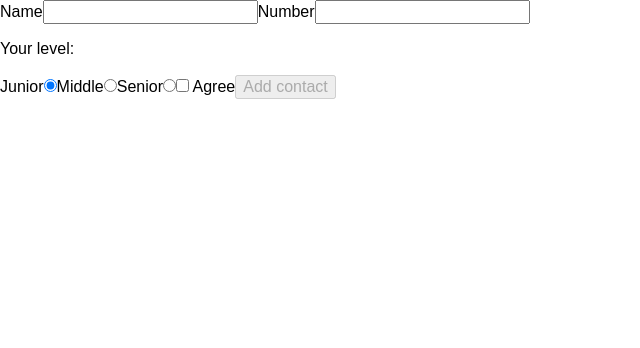
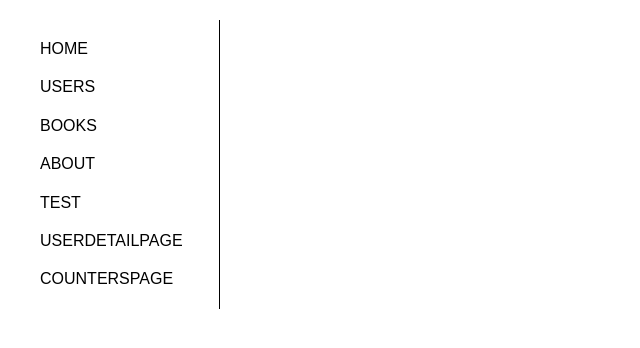
Before and after one commit to Yevheniia30/goit-react-test, a React (Create React App) app: page / in a window 1280 px wide. Shown: the top 348 px of the page, without its empty margins (0-640 px from the left). Built offline with nearby package versions, Linux system fonts and the light colour scheme.

Commit message:
practice

```diff
--- a/src/App.js
+++ b/src/App.js
@@ -1,8 +1,8 @@
-// import Navigation from "./components/Navigation";
+import Navigation from "./components/Navigation";
 import React, { Component } from "react";
 import "./components/app.style.css";
-import Form from "./components/Form";
-// import Content from "./components/Content";
+// import Form from "./components/Form";
+import Content from "./components/Content";
 
 // import ColorPicker from "./components/ColorPicker";
 // import Counter from "./components/Counter/Counter";
@@ -49,12 +49,13 @@ class App extends Component {
 
     return (
       <div className="app">
-        <Form onSubmit={this.formOnSubmitHandler} />
+        {/* <Form onSubmit={this.formOnSubmitHandler} /> */}
 
         {/* <h1>Состояние компонента</h1> */}
-        {/* <Navigation /> */}
-        {/* <Content /> */}
+        <Navigation />
+        <Content />
         {/* <ColorPicker options={colorPickerOptions} /> */}
+
         {/* <Counter initialValue={10} /> */}
         {/* <DropDown /> */}
 
--- /dev/null
+++ b/src/pages/UserData.jsx
@@ -0,0 +1,13 @@
+const UserData = ({ user }) => {
+  const { firstName, lastName, age, email } = user;
+  return (
+    <div>
+      <p className="user__info">Firstname:{firstName}</p>
+      <p className="user__info">Lastname: {lastName}</p>
+      <p className="user__info">Age: {age}</p>
+      <p className="user__info">Email: {email}</p>
+    </div>
+  );
+};
+
+export default UserData;
--- a/src/pages/UserDetailPage.jsx
+++ b/src/pages/UserDetailPage.jsx
@@ -1,4 +1,5 @@
 import React, { Component } from "react";
+import UserData from "./UserData";
 
 class UserDetailPage extends Component {
   state = {
@@ -43,15 +44,12 @@ class UserDetailPage extends Component {
   };
 
   render() {
-    const { firstName, lastName, age, email, hello, inputValue } = this.state;
+    const { firstName, lastName, age, email, inputValue } = this.state;
 
     return (
       <div className="user__details">
         <h1 className="user__title">User Details</h1>
-        <p className="user__info">Firstname:{firstName} </p>
-        <p className="user__info">Lastname: {lastName}</p>
-        <p className="user__info">Age: {age}</p>
-        <p className="user__info">Email: {email}</p>
+        <UserData user={{ firstName, lastName, age, email }} />
         <input
           type="text"
           onChange={this.handleInputChange}
```
